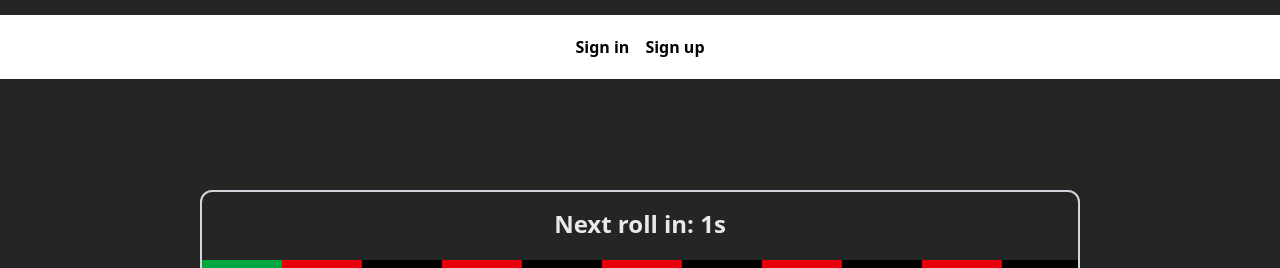
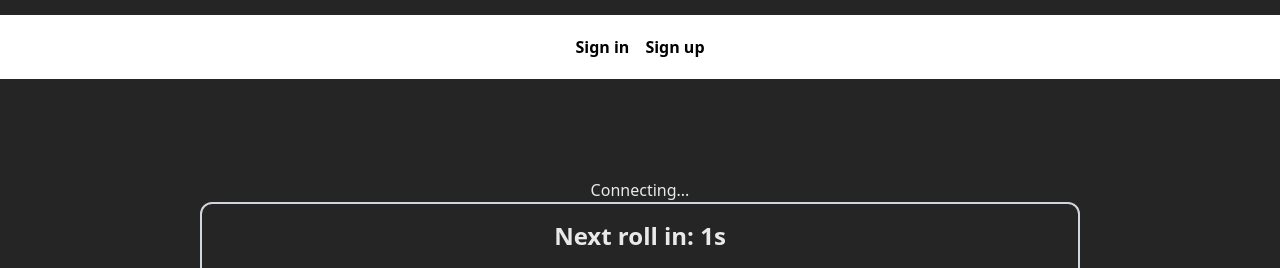
Before and after one commit to rumcajzzzz/gambsim, a Next.js app: page / in a window 1280 px wide. Shown: the top 268 px of the page. Built offline with nearby package versions, Linux system fonts and the light colour scheme; no server answers.

Commit message:
feat: implemented connection with socketio

```diff
--- a/package.json
+++ b/package.json
@@ -11,8 +11,9 @@
   "dependencies": {
     "@clerk/clerk-sdk-node": "^5.1.6",
     "@clerk/nextjs": "^6.14.3",
+    "@types/socket.io-client": "^1.4.36",
     "axios": "^1.8.4",
-    "clerk": "^0.6.1",
+    "clerk": "^0.8.3",
     "express": "^5.1.0",
     "framer-motion": "^12.6.3",
     "micro": "^10.0.1",
--- a/src/app/layout.tsx
+++ b/src/app/layout.tsx
@@ -1,10 +1,9 @@
-import { type Metadata } from 'next'
+"use client"
+
 import { ClerkProvider } from '@clerk/nextjs';
 import { Geist, Geist_Mono } from 'next/font/google'
 import Header from '../components/header'
 import './globals.css'
-
-const clerkFrontendApi = process.env.NEXT_PUBLIC_CLERK_FRONTEND_API;
 
 const geistSans = Geist({
   variable: '--font-geist-sans',
@@ -14,16 +13,14 @@ const geistMono = Geist_Mono({
   variable: '--font-geist-mono',
   subsets: ['latin'],
 })
-export const metadata: Metadata = {
-  title: 'Clerk Next.js Quickstart',
-  description: 'Generated by create next app',
-}
 
 export default function RootLayout({
   children,
 }: Readonly<{
   children: React.ReactNode
 }>) {
+
+
   return (
     <ClerkProvider>
       <html lang="en">
--- a/src/app/page.tsx
+++ b/src/app/page.tsx
@@ -1,7 +1,7 @@
 "use client";
 
 import { motion, useAnimation } from "framer-motion";
-import { useEffect } from "react";
+import { SetStateAction, useEffect, useState } from "react";
 import {
   baseColors, slotWidth,
   centerSlot, safeLoopZone, buildSlotArray,
@@ -9,6 +9,8 @@ import {
   betBlockTime
 } from "@/utils/gameLogic";
 import { useUserBalance } from "@/utils/backend/fetchUserBalance";
+import { SocketClient } from "@/components/socket-client";
+
 
 export default function Home() {
 
@@ -83,11 +85,11 @@ export default function Home() {
 
 return (
     <main className="min-h-screen flex flex-col items-center justify-center bg-gray-100">
+      <SocketClient />
       <div className="w-[880px] overflow-hidden border-2 border-gray-300 rounded-xl">
         <div className="mt-4 text-2xl font-bold text-center mb-5">
           {isRolling ? "Rolling..." : `Next roll in: ${timeLeft}s`}
         </div>
-
         <motion.div className="flex w-max" animate={controls}>
           {slots.map((num, i) => {
             const color = baseColors[num % 15];
--- /dev/null
+++ b/src/components/socket-client.tsx
@@ -0,0 +1,47 @@
+"use client";
+
+import { SetStateAction, useEffect, useState } from "react";
+import io from "socket.io-client";
+
+export const SocketClient = () => {
+  const [socket, setSocket] = useState(Boolean);
+  const [connected, setConnected] = useState(false);
+  const [rolledSlot, setRolledSlot] = useState<number | null>(null);
+
+  useEffect(() => {
+    console.log("Trying to connect...");
+    const socketInstance = io("http://localhost:3000/");
+
+    socketInstance.on("connect", () => {
+      setSocket(socketInstance.connected);
+      setConnected(true);
+      console.log("Connected to the socket");
+    });
+
+    socketInstance.on("startRoll", (data: { rolledSlotIndex: SetStateAction<number | null>; }) => {
+      console.log("Received roll from server:", data.rolledSlotIndex);
+      setRolledSlot(data.rolledSlotIndex);
+
+    });
+
+    socketInstance.on("disconnect", () => {
+      setConnected(false);
+      console.log("Disconnected from the socket");
+    });
+
+    return () => {
+      socketInstance.disconnect();
+      console.log("Disconnected from the socket");
+    };
+  }, []);
+
+  return (
+    <div>
+      {connected ? (
+        <div>Connected! {rolledSlot !== null && <div>Rolling to: {rolledSlot}</div>}</div>
+      ) : (
+        <div>Connecting...</div>
+      )}
+    </div>
+  );
+};
--- a/src/utils/gameLogic.ts
+++ b/src/utils/gameLogic.ts
@@ -52,7 +52,6 @@ export const useGameLogic = () => {
   const [logicalIndex, setLogicalIndex] = useState(0);
   const [rolledSlot, setRolledSlot] = useState<number | null>(null);
 
-  // API call handler
   const updateBalance = async (amountChange: number, setBalance?: number) => {
     try {
       const res = await fetch('/api/user-stats', {
--- a/tsconfig.json
+++ b/tsconfig.json
@@ -25,6 +25,6 @@
       "@audio/*": ["./src/assets/mp3/*"]
     }
   },
-  "include": ["next-env.d.ts", "**/*.ts", "**/*.tsx", ".next/types/**/*.ts"],
+  "include": ["next-env.d.ts", "**/*.ts", "**/*.tsx", ".next/types/**/*.ts", "server.mjs"],
   "exclude": ["node_modules"]
 }
```
Also changed, not shown: 1 other file (tests, documents, lock files or other folders).
